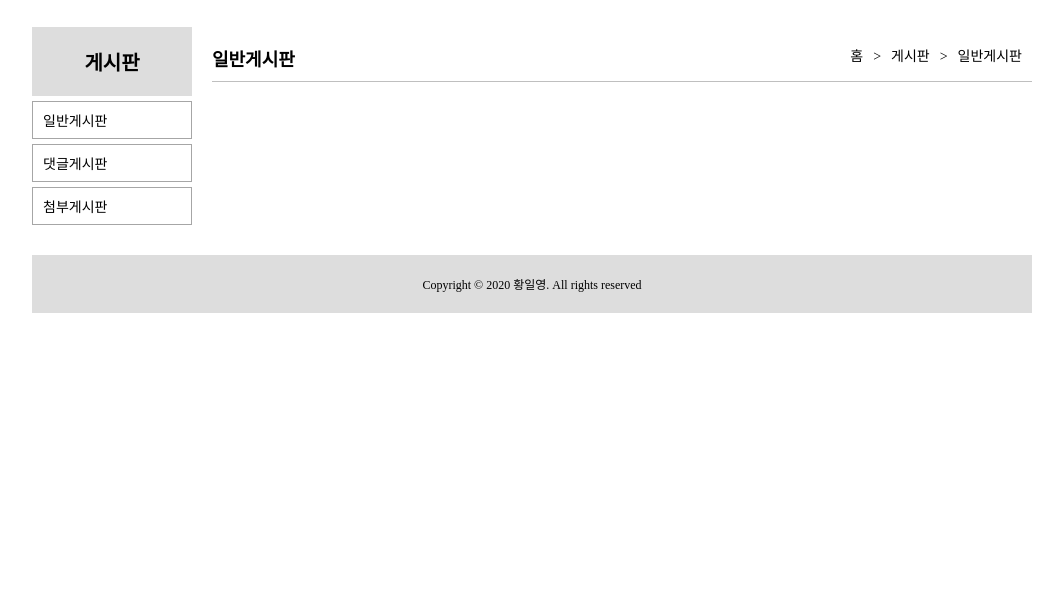
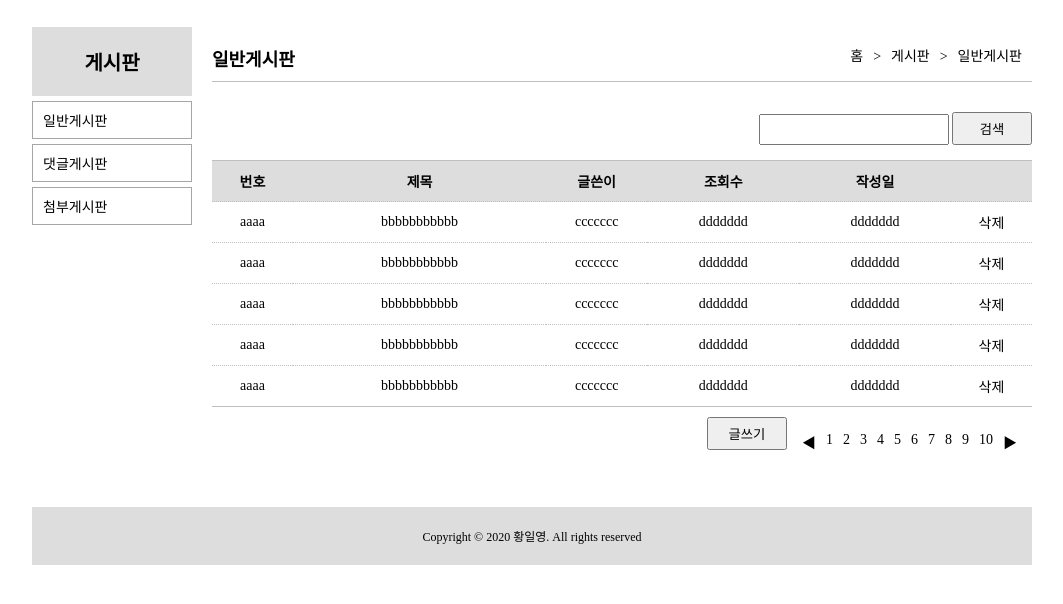
Before and after one commit to lsly-bng/mysite, a plain HTML site: page view/board/list_re.html in a window 1280 px wide. Shown: the part 114-718 px from the top of the page, without its empty margins (108-1171 px from the left). Drawn offline with Linux system fonts and the light colour scheme; files whose address does not match are found by name.

Commit message:
2022-04-12 list_updated

```diff
--- a/assets/css/list.css
+++ b/assets/css/list.css
@@ -1 +1,60 @@
 @charset "UTF-8";
+
+/* .btm-dot {
+	border-bottom: 1px dotted #bfbfbf;
+} */
+
+/*************** main-contents-search (검색창) ***************/
+
+#main-contents-search {
+	margin: 30px 0px 15px 0px;
+	float: right;
+}
+
+#main-contents-table table {
+	margin: 0px 0px 10px 0px;
+	border-collapse: collapse;
+	border-top: 1px solid #bfbfbf;
+	border-bottom: 1px solid #bfbfbf;
+	width: 820px;
+	font-size: 14px;
+	text-align: center;
+}
+
+/*************** main-contents-table (게시판) ***************/
+
+#main-contents-table table tr {
+	border-bottom: 1px dotted #bfbfbf;
+}
+
+#main-contents-table table > thead > tr {
+	background-color: #dddddd;
+}
+
+#main-contents-table table > thead > tr > th {
+	padding: 10px 0px 10px 0px;
+}
+
+#main-contents-table table > tbody > tr > td {
+	padding: 10px 0px 10px 0px;
+}
+
+/*************** main-contents-page (게시판) ***************/
+
+#main-contents-page {
+	font-size: 14px;
+}
+
+#main-contents-page ul {
+	margin: 15px 10px 25px 10px;
+	float: right;
+}
+
+#main-contents-page ul > li {
+	padding: 0px 5px 0px 5px;
+	float: left;
+}
+
+#main-contents-page button {
+	float: right;
+}
--- a/view/board/list_re.html
+++ b/view/board/list_re.html
@@ -60,6 +60,100 @@
 				</ol>
 			</div>
 			<!---------------- main-contents-header ---------------->
+			<!------------ main-contents-search (검색창) ------------->
+			<div id="main-contents-search" class="clearfix">
+				<input type="text">
+				<button class="btn">검색</button>
+			</div>
+			<!------------ main-contents-search (검색창) ------------->
+			<!------------ main-contents-table (검색창) -------------->
+			<div id="main-contents-table">
+				<table>
+					<colgroup>
+						<col style="width: 80px">
+						<col style="width: 250px">
+						<col style="width: 100px">
+						<col style="width: 150px">
+						<col style="width: 150px">
+						<col style="width: 80px">
+					</colgroup>
+
+					<thead>
+						<tr>
+							<th>번호</th>
+							<th>제목</th>
+							<th>글쓴이</th>
+							<th>조회수</th>
+							<th>작성일</th>
+							<th></th>
+						</tr>
+					</thead>
+
+					<tbody>
+						<tr>
+							<td>aaaa</td>
+							<td>bbbbbbbbbbb</td>
+							<td>ccccccc</td>
+							<td>ddddddd</td>
+							<td>ddddddd</td>
+							<td>삭제</td>
+						</tr>
+						<tr>
+							<td>aaaa</td>
+							<td>bbbbbbbbbbb</td>
+							<td>ccccccc</td>
+							<td>ddddddd</td>
+							<td>ddddddd</td>
+							<td>삭제</td>
+						</tr>
+						<tr>
+							<td>aaaa</td>
+							<td>bbbbbbbbbbb</td>
+							<td>ccccccc</td>
+							<td>ddddddd</td>
+							<td>ddddddd</td>
+							<td>삭제</td>
+						</tr>
+						<tr>
+							<td>aaaa</td>
+							<td>bbbbbbbbbbb</td>
+							<td>ccccccc</td>
+							<td>ddddddd</td>
+							<td>ddddddd</td>
+							<td>삭제</td>
+						</tr>
+						<tr>
+							<td>aaaa</td>
+							<td>bbbbbbbbbbb</td>
+							<td>ccccccc</td>
+							<td>ddddddd</td>
+							<td>ddddddd</td>
+							<td>삭제</td>
+						</tr>
+					</tbody>
+				</table>
+			</div>
+			<!------------ main-contents-table (검색창) -------------->
+			<!---------------- main-contents-page ------------------>
+			<div id="main-contents-page" class="clearfix">
+				<ul>
+					<li><a href="">◀</a></li>
+					<li><a href="">1</a></li>
+					<li><a href="">2</a></li>
+					<li><a href="">3</a></li>
+					<li><a href="">4</a></li>
+					<li><a href="">5</a></li>
+					<li><a href="">6</a></li>
+					<li><a href="">7</a></li>
+					<li><a href="">8</a></li>
+					<li><a href="">9</a></li>
+					<li><a href="">10</a></li>
+					<li><a href="">▶</a></li>
+				</ul>
+
+				<button class="btn">글쓰기</button>
+			</div>
+			<!---------------- main-contents-page ------------------>
 		</div>
 		<!---------------- main-contents ---------------->
 	</div>
```
